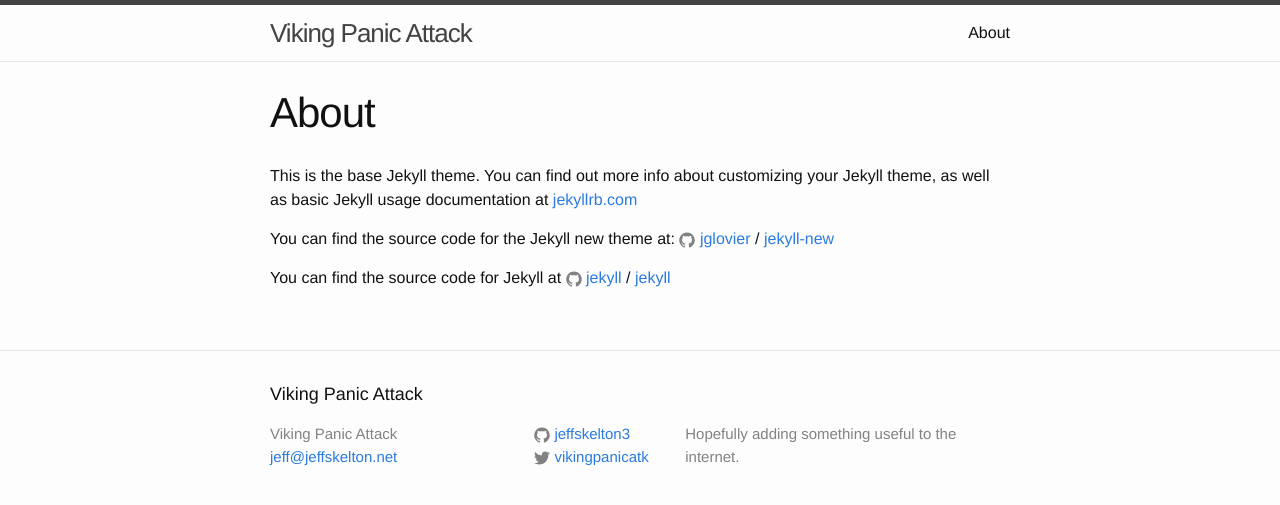
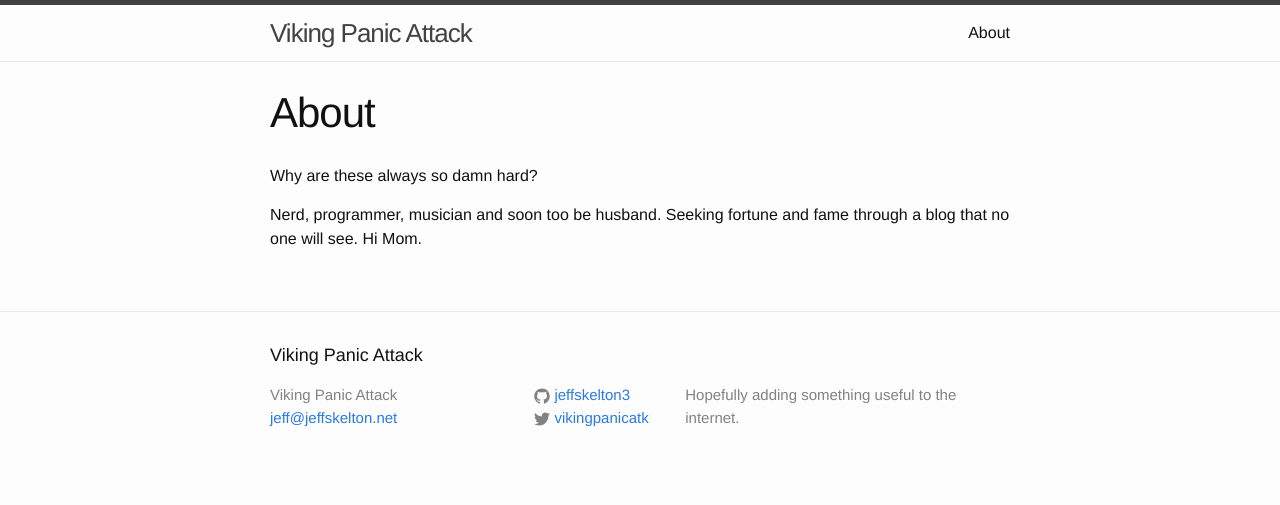
Before and after one commit to jeffskelton3/jeffskelton3.github.io, a Jekyll site: the page built from about.md, in a window 1280 px wide. Shown: the top 505 px of the page. Built offline with Jekyll 4.4.1, drawn with Linux system fonts in a browser that asks for light colours.

Commit message:
about page

```diff
--- a/about.md
+++ b/about.md
@@ -4,12 +4,6 @@
 permalink: /about/
 ---
 
-This is the base Jekyll theme. You can find out more info about customizing your Jekyll theme, as well as basic Jekyll usage documentation at [jekyllrb.com](http://jekyllrb.com/)
+Why are these always so damn hard?
 
-You can find the source code for the Jekyll new theme at:
-{% include icon-github.html username="jglovier" %} /
-[jekyll-new](https://github.com/jglovier/jekyll-new)
-
-You can find the source code for Jekyll at
-{% include icon-github.html username="jekyll" %} /
-[jekyll](https://github.com/jekyll/jekyll)
+Nerd, programmer, musician and soon too be husband. Seeking fortune and fame through a blog that no one will see. Hi Mom.
```
